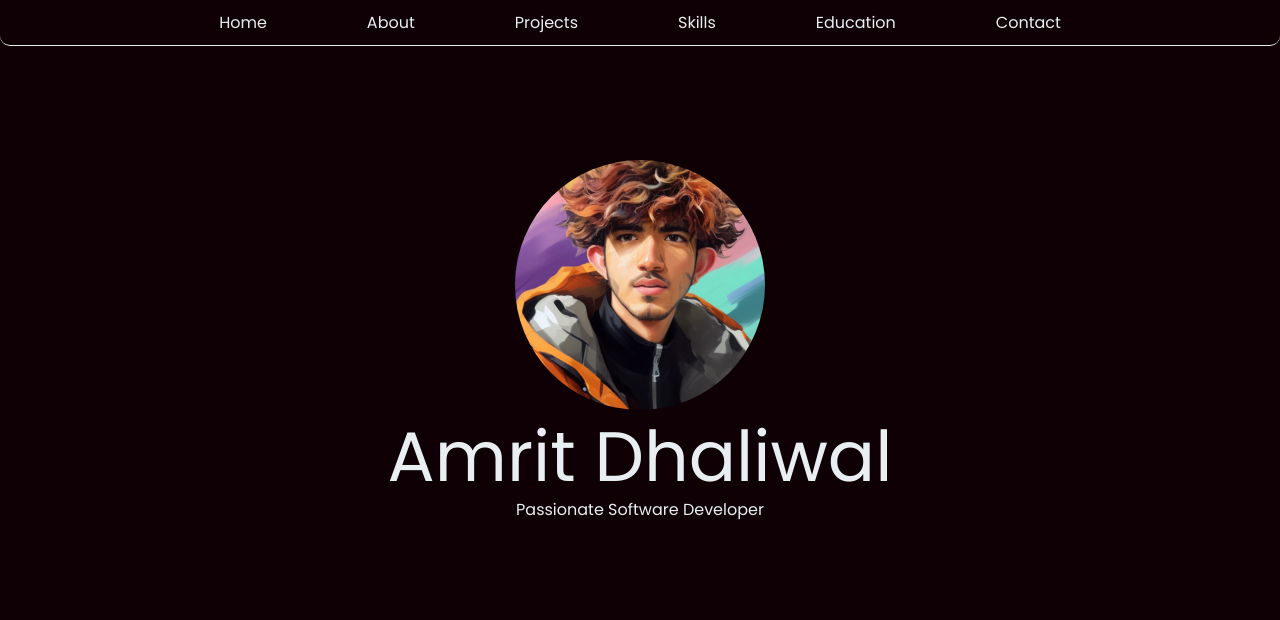
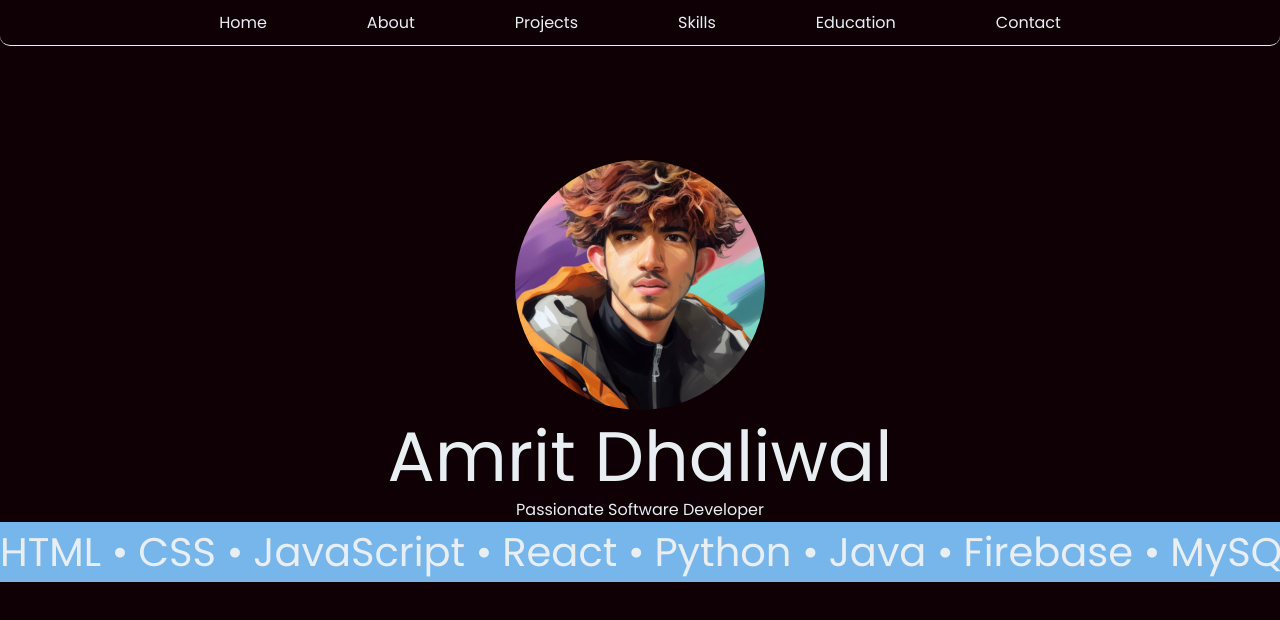
Before and after one commit to ayoamrit/Portfolio, a plain HTML site: page index.html in a window 1280 px wide. Drawn offline with Linux system fonts and the light colour scheme; a script that the page names is missing.

Commit message:
Scroller Added

```diff
--- a/css/styles.css
+++ b/css/styles.css
@@ -92,3 +92,20 @@ main img {
 main p{
     margin-top: 10px;
 }
+
+/* Scroller Animation Styles
+-----------------------------------------------------*/
+.scroller{
+    width: 100%;
+    overflow: hidden;
+    background-color: var(--color-argentinian-blue);
+    color: var(--color-alice-blue);
+}
+.inner-scroller{
+    display: flex;
+    font-size: 4.0rem;
+    gap: 1rem;
+}
+.inner-scroller li::after{
+    content: "•";
+}
--- a/index.html
+++ b/index.html
@@ -32,8 +32,21 @@
         </main>
 
         <!--Scrolling Animation Section-->
-        <section class="scrolling-animation">
-
+        <section class="scroller">
+            <ul class="inner-scroller">
+                <li>HTML&nbsp;</li>
+                <li>CSS&nbsp;</li>
+                <li>JavaScript&nbsp;</li>
+                <li>React&nbsp;</li>
+                <li>Python&nbsp;</li>
+                <li>Java&nbsp;</li>
+                <li>Firebase&nbsp;</li>
+                <li>MySQL&nbsp;</li>
+                <li>MongoDB&nbsp;</li>
+                <li>GitHub&nbsp;</li>
+                <li>Docker&nbsp;</li>
+                <li>Vercel&nbsp;</li>
+            </ul>
         </section>
     </body>
 </html>
--- a/script/app.js
+++ /dev/null
@@ -1 +0,0 @@
-import "./utils";
```
Also changed, not shown: assets/images/scolling-image-2.png (deleted), assets/images/scrolling-image-1.png (deleted), assets/images/scrolling-image-3.jpg (deleted), assets/images/scrolling-image-4.jpg (deleted).
